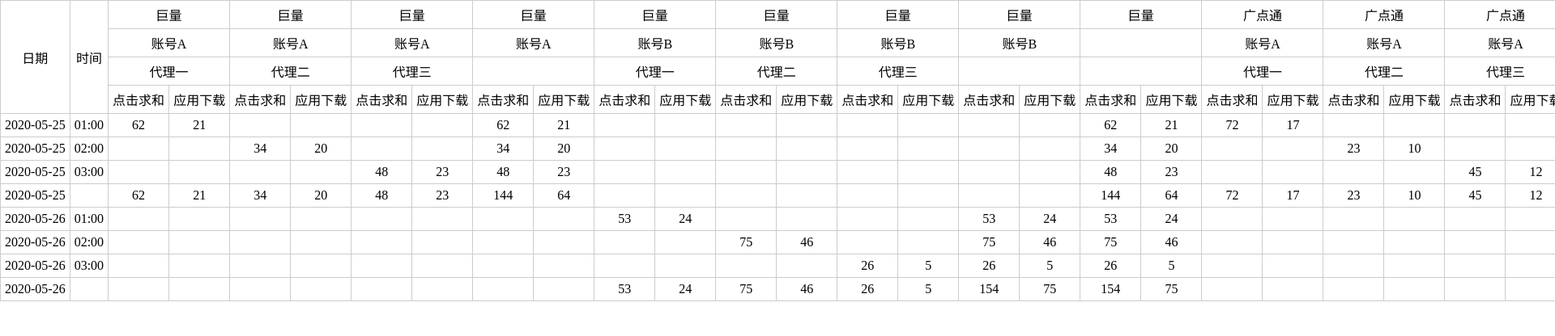
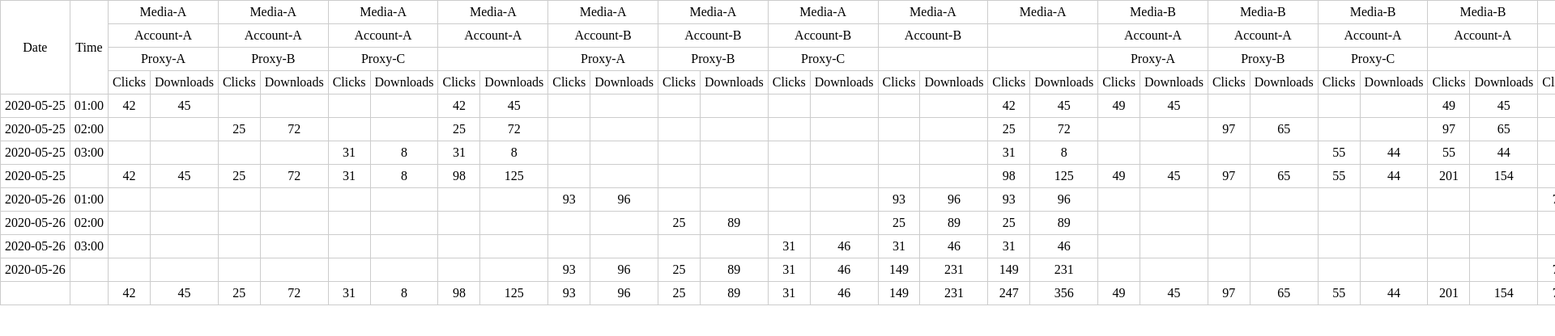
Before and after one commit to keyding/vue-pivot-table, a Vue app: page / in a window 1280 px wide. Shown: the top 416 px of the page at 81% size, 1920 px wide, since content can reach past the window. Built offline with nearby package versions, Linux system fonts and the light colour scheme.

Commit message:
update: added configurable whether to display summary info

```diff
--- a/src/App.vue
+++ b/src/App.vue
@@ -1,6 +1,13 @@
 <template>
     <div id="app">
-        <pivot-table :rows="rows" :columns="columns" :values="values" :data="tableData"></pivot-table>
+        <pivot-table
+            :show-row-summary="true"
+            :show-column-summary="true"
+            :rows="rows"
+            :columns="columns"
+            :values="values"
+            :data="tableData"
+        ></pivot-table>
     </div>
 </template>
 
@@ -14,31 +21,31 @@
         rows: [
             {
                 key: "date",
-                label: "日期"
+                label: "Date"
             },
             {
                 key: "time",
-                label: "时间"
+                label: "Time"
             }
         ],
         columns: [
             {
                 key: "media",
-                label: "媒体"
+                label: "Media"
             },
             {
                 key: "account",
-                label: "账号"
+                label: "Account"
             },
             {
                 key: "proxy",
-                label: "代理"
+                label: "Proxy"
             }
         ],
         values: [
             {
                 key: "click",
-                label: "点击求和",
+                label: "Clicks",
                 handle(data) {
                     if (!data.length) return "";
                     let total = 0;
@@ -50,7 +57,7 @@
             },
             {
                 key: "download",
-                label: "应用下载",
+                label: "Downloads",
                 handle(data) {
                     // console.log(data);
                     if (!data.length) return "";
--- a/src/components/PivotTable/index.vue
+++ b/src/components/PivotTable/index.vue
@@ -112,6 +112,16 @@
         data: {
             type: Array,
             default: () => []
+        },
+        // display column summary info. The default value is `false`
+        showColumnSummary: {
+            type: Boolean,
+            default: false
+        },
+        // display row summary info. The default value is `false`
+        showRowSummary: {
+            type: Boolean,
+            default: false
         }
     },
     data: () => ({
@@ -128,18 +138,36 @@
         // handle column head
         colHead() {
             return this._compileHead(
-                ...this.localColumns.map(({ values }) => values)
+                ...this.localColumns.map(({ values }) => values),
+                this.showColumnSummary
             );
         },
         // handle row head
         rowHead() {
             return this._compileHead(
-                ...this.localRows.map(({ values }) => values)
+                ...this.localRows.map(({ values }) => values),
+                this.showRowSummary
             );
         },
         // monitor all props value changes
         watchAllProps() {
-            return this.rows && this.columns && this.values && this.data;
+            const {
+                rows,
+                columns,
+                values,
+                data,
+                showColumnSummary,
+                showRowSummary
+            } = this;
+
+            return {
+                rows,
+                columns,
+                values,
+                data,
+                showColumnSummary,
+                showRowSummary
+            };
         }
     },
     created() {
@@ -294,10 +322,24 @@
             );
         },
         // compile table head
-        // e.g. _compileHead(['a', 'b'], ['c', 'd'], ...)
+        // e.g. _compileHead(['a', 'b'], ['c', 'd'], ..., isShowSummary = false)
         _compileHead(...args) {
+            // show summary info, the default is `false`
+            let _isHasSummary = false;
+
+            const lastArg = args[args.length - 1];
+
+            if (Array.isArray(lastArg)) {
+                _isHasSummary = false;
+            } else {
+                _isHasSummary = !!lastArg;
+                args.pop();
+            }
+
             const paths = this._combine(...args);
 
+            // add summary info
+            if (_isHasSummary) {
                 let totalKeys = [];
 
                 for (let i = args.length - 1; i > 0; i--) {
@@ -307,10 +349,17 @@
                 }
 
                 totalKeys.forEach(total => {
-                const start = paths.findIndex(item => item.startsWith(total));
-                const end = paths.filter(item => item.startsWith(total)).length;
+                    const start = paths.findIndex(item =>
+                        item.startsWith(total)
+                    );
+                    const end = paths.filter(item => item.startsWith(total))
+                        .length;
                     paths.splice(start + end, 0, total);
                 });
+
+                // global total
+                paths.push("");
+            }
 
             return paths;
         },
--- a/src/components/PivotTable/mock/data.js
+++ b/src/components/PivotTable/mock/data.js
@@ -1,109 +1,110 @@
+const randomNum = () => Math.floor(Math.random() * 100)
 export default [
     {
-    media: "巨量",
-    account: "账号A",
-    proxy: "代理一",
-    click: 62,
-    download: 21,
+        media: "Media-A",
+        account: "Account-A",
+        proxy: "Proxy-A",
+        click: randomNum(),
+        download: randomNum(),
         date: "2020-05-25",
         time: "01:00"
     },
     {
-    media: "巨量",
-    account: "账号A",
-    proxy: "代理二",
-    click: 34,
-    download: 20,
+        media: "Media-A",
+        account: "Account-A",
+        proxy: "Proxy-B",
+        click: randomNum(),
+        download: randomNum(),
         date: "2020-05-25",
         time: "02:00"
     },
     {
-    media: "巨量",
-    account: "账号A",
-    proxy: "代理三",
-    click: 48,
-    download: 23,
+        media: "Media-A",
+        account: "Account-A",
+        proxy: "Proxy-C",
+        click: randomNum(),
+        download: randomNum(),
         date: "2020-05-25",
         time: "03:00"
     },
     {
-    media: "巨量",
-    account: "账号B",
-    proxy: "代理一",
-    click: 53,
-    download: 24,
+        media: "Media-A",
+        account: "Account-B",
+        proxy: "Proxy-A",
+        click: randomNum(),
+        download: randomNum(),
         date: "2020-05-26",
         time: "01:00"
     },
     {
-    media: "巨量",
-    account: "账号B",
-    proxy: "代理二",
-    click: 75,
-    download: 46,
+        media: "Media-A",
+        account: "Account-B",
+        proxy: "Proxy-B",
+        click: randomNum(),
+        download: randomNum(),
         date: "2020-05-26",
         time: "02:00"
     },
     {
-    media: "巨量",
-    account: "账号B",
-    proxy: "代理三",
-    click: 26,
-    download: 5,
+        media: "Media-A",
+        account: "Account-B",
+        proxy: "Proxy-C",
+        click: randomNum(),
+        download: randomNum(),
         date: "2020-05-26",
         time: "03:00"
     },
     {
-    media: "广点通",
-    account: "账号A",
-    proxy: "代理一",
-    click: 72,
-    download: 17,
+        media: "Media-B",
+        account: "Account-A",
+        proxy: "Proxy-A",
+        click: randomNum(),
+        download: randomNum(),
         date: "2020-05-25",
         time: "01:00"
     },
     {
-    media: "广点通",
-    account: "账号A",
-    proxy: "代理二",
-    click: 23,
-    download: 10,
+        media: "Media-B",
+        account: "Account-A",
+        proxy: "Proxy-B",
+        click: randomNum(),
+        download: randomNum(),
         date: "2020-05-25",
         time: "02:00"
     },
     {
-    media: "广点通",
-    account: "账号A",
-    proxy: "代理三",
-    click: 45,
-    download: 12,
+        media: "Media-B",
+        account: "Account-A",
+        proxy: "Proxy-C",
+        click: randomNum(),
+        download: randomNum(),
         date: "2020-05-25",
         time: "03:00"
     },
     {
-    media: "广点通",
-    account: "账号B",
-    proxy: "代理一",
-    click: 62,
-    download: 43,
+        media: "Media-B",
+        account: "Account-B",
+        proxy: "Proxy-A",
+        click: randomNum(),
+        download: randomNum(),
         date: "2020-05-26",
         time: "01:00"
     },
     {
-    media: "广点通",
-    account: "账号B",
-    proxy: "代理二",
-    click: 23,
-    download: 4,
+        media: "Media-B",
+        account: "Account-B",
+        proxy: "Proxy-B",
+        click: randomNum(),
+        download: randomNum(),
         date: "2020-05-26",
         time: "02:00"
     },
     {
-    media: "广点通",
-    account: "账号B",
-    proxy: "代理三",
-    click: 64,
-    download: 23,
+        media: "Media-B",
+        account: "Account-B",
+        proxy: "Proxy-C",
+        click: randomNum(),
+        download: randomNum(),
         date: "2020-05-26",
         time: "03:00"
     }
```
Lines whose indentation alone changed are shown as unchanged.
